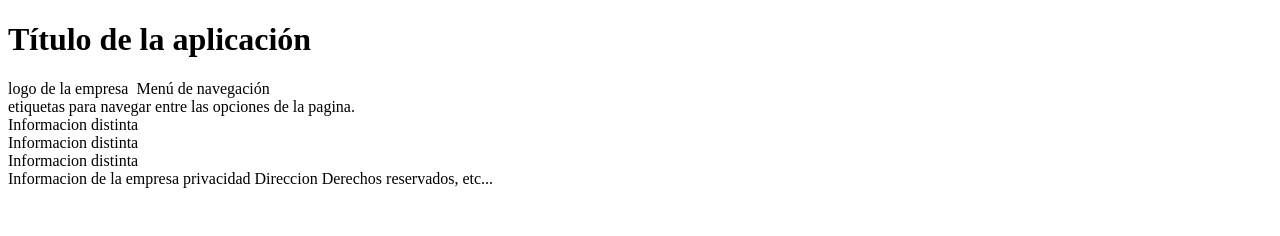
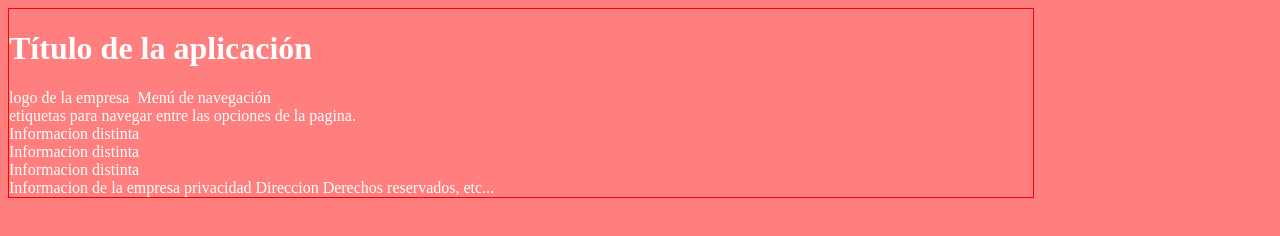
Before and after one commit to PWEduardoBojorquez/PW2171, a plain HTML site: page miprimerHTML5.html in a window 1280 px wide. Drawn offline with Linux system fonts and the light colour scheme.

Commit message:
Ejemplo01 CSS3

```diff
--- /dev/null
+++ b/CSS/ESTILO.css
@@ -0,0 +1,30 @@
+/*HTML= estructura + Contenido
+HTML + Diseño=CSS3
+CSS= Hojas de estilo en cascada
+   = Maquetado= maquetacion
+
+Orden en van los elementos:
+   1.- Pseudo-elementos
+   		Contine atributos
+   2.- Etiquetas <etiquetas>
+		Contine atributos
+   3.- Identificadores
+		Contine atributos
+   4.- Clases
+		Contine atributos
+   5.- Elemento de responsive  design (Diseño adaptativo)
+		Contine atributos
+
+   Todos ellos en orden alfabetico
+   Tanto elementos como atributos*/
+
+body {
+	background: rgba(255,0,0,0.5);
+	border: 1px solid red; /*Poner borde*/
+	color: white;/*Color Letra*/
+	/*Atributo: Valor;*/
+	font-size: 16px; /*Tamaño de la fuente*/
+	max-width: 1024px; /*Ancho de pantalla predeterminado 1024*/
+
+
+}
--- a/miprimerHTML5.html
+++ b/miprimerHTML5.html
@@ -17,6 +17,7 @@ Aside= Muestra informacion tangencial de la pagina (Contenido que nadie le impor
 <Head>
 	<meta charset="UTF-8">
 	<title>título de la página</title>
+	<link rel="stylesheet" type="text/css" href="css/ESTILO.css">
 </head>
 <body>
 	<header>
```
